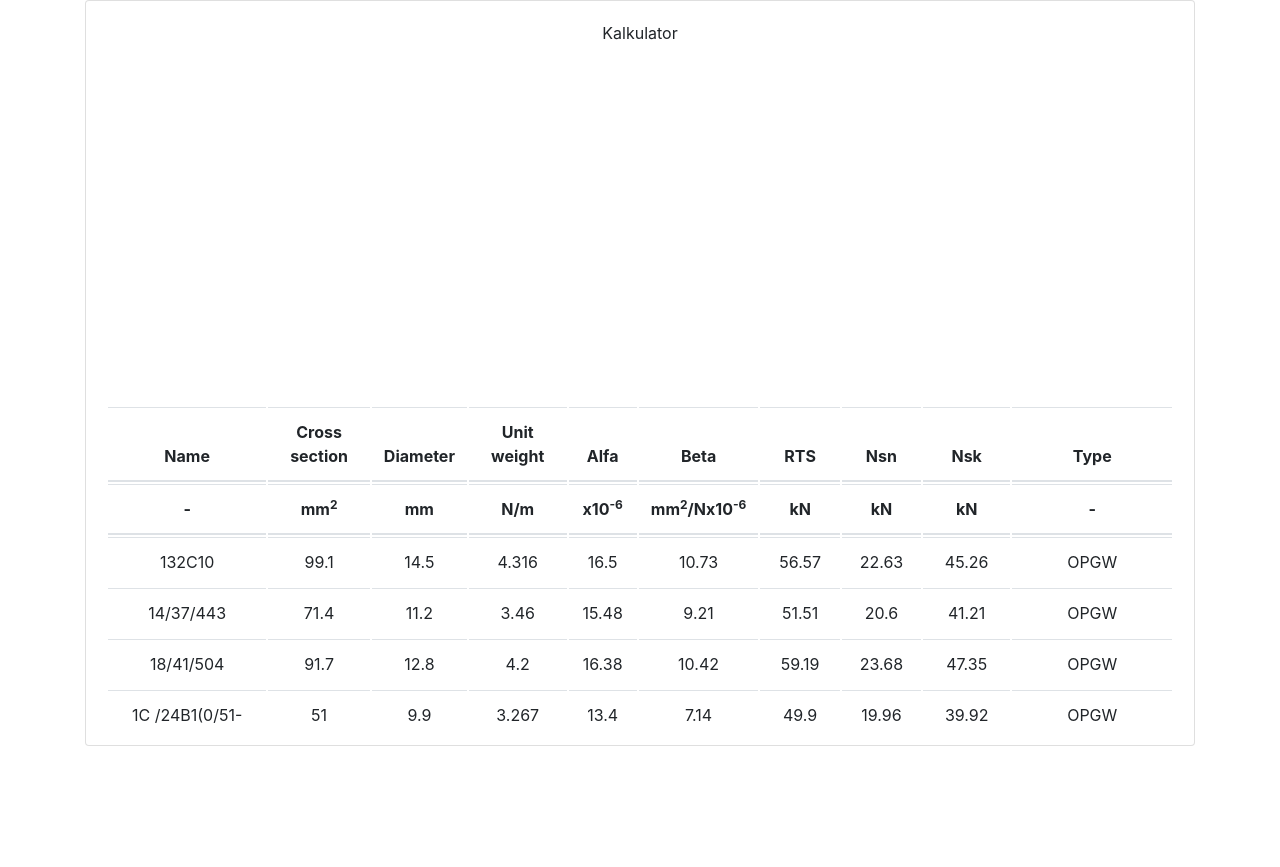
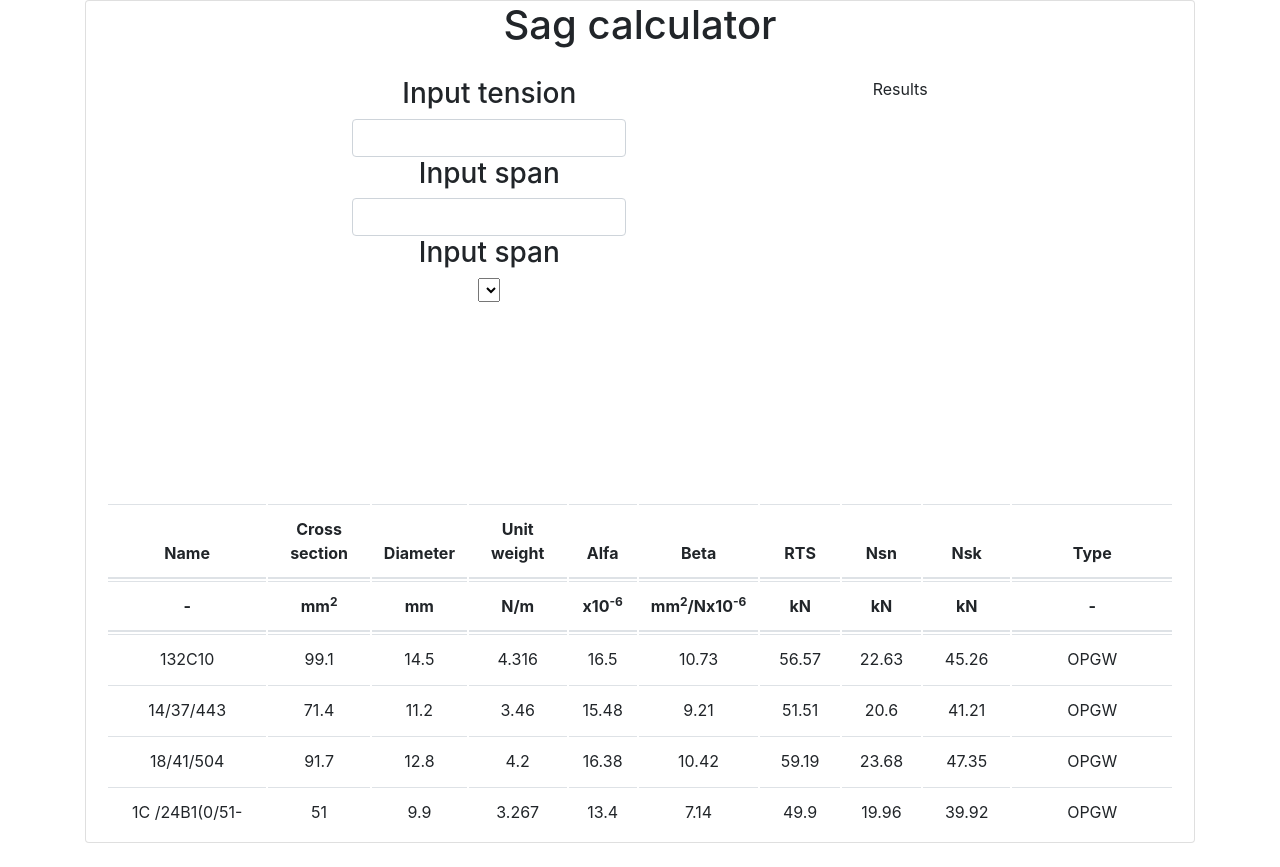
Before and after one commit to teslah22/conductor-calculator, a React (Create React App) app: page / in a window 1280 px wide. Before the commit the page ends 800 px from the top, so only its background shows below. Built offline with nearby package versions, Linux system fonts and the light colour scheme.

Commit message:
Add a sketch of inputs.

```diff
--- a/src/components/Conductors.css
+++ b/src/components/Conductors.css
@@ -1,5 +1,5 @@
 .conductorsTableContainer {
-    margin-top: 40vh;
+    margin-top: 20vh;
     overflow: auto;
     max-height: 40vh;
 }
@@ -21,3 +21,9 @@
     padding: 0;
 
 }
+
+.calculatorContainer {
+    display: flex;
+    flex-direction: row;
+    justify-content: space-evenly;
+}
--- a/src/components/Conductors.js
+++ b/src/components/Conductors.js
@@ -1,5 +1,5 @@
 import React, {Component} from 'react';
-import {Card, CardBody, Table, Button, List} from 'reactstrap';
+import {Card, CardBody, Table, Button, List, Input} from 'reactstrap';
 import data from './data/PowerConductors.json';
 import Conductor from './Conductor.js';
 import './Conductors.css';
@@ -10,9 +10,23 @@ class Conductors extends React.PureComponent {
         super(props);
         this.state = {
             conductors: [],
-            inputData: []
+            inputData: [
+                {
+                    span_length: 350,
+                    tension_value: 10000,
+                }
+            ]
         };
     }
+
+    // handleInoutDataUpdate = (span, tension) => {
+    //     const {InputData} = this.state;
+    //     const NewInputData = InputData.map(row => {
+    //
+    //         }
+    //
+    //     )
+    // }
 
     componentDidMount() {
         this.getConductorsData();
@@ -57,9 +71,21 @@ class Conductors extends React.PureComponent {
 
         return (
             <Card className="mb-4">
+                <h1>Sag calculator</h1>
                 <CardBody>
                     <div className="calculatorContainer">
-                        Kalkulator
+                        <div>
+                            <div className="InputDataContainer">
+                                <h3>Input tension</h3>
+                                <Input className="tensionInput"/>
+                                <h3>Input span</h3>
+                                <Input className="spanInput"/>
+                                <h3>Input span</h3>
+                                <select className="conductorSelect"/>
+                            </div>
+                        </div>
+                        <div>Results</div>
+
                     </div>
                 </CardBody>
 
@@ -105,9 +131,9 @@ class Conductors extends React.PureComponent {
                 </CardBody>
 
             </Card>
-        );
+    );
     }
-}
+    }
 
 
-export default Conductors;
+    export default Conductors;
```
